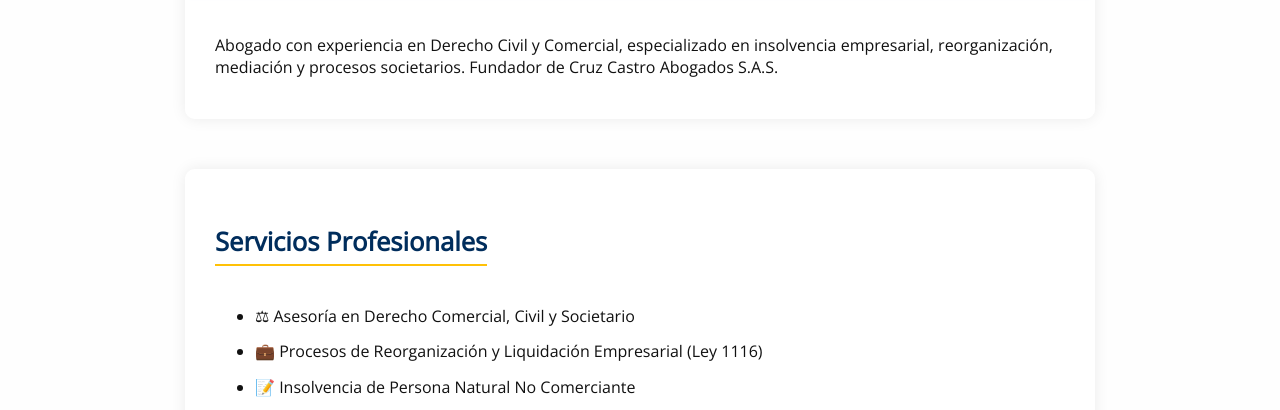
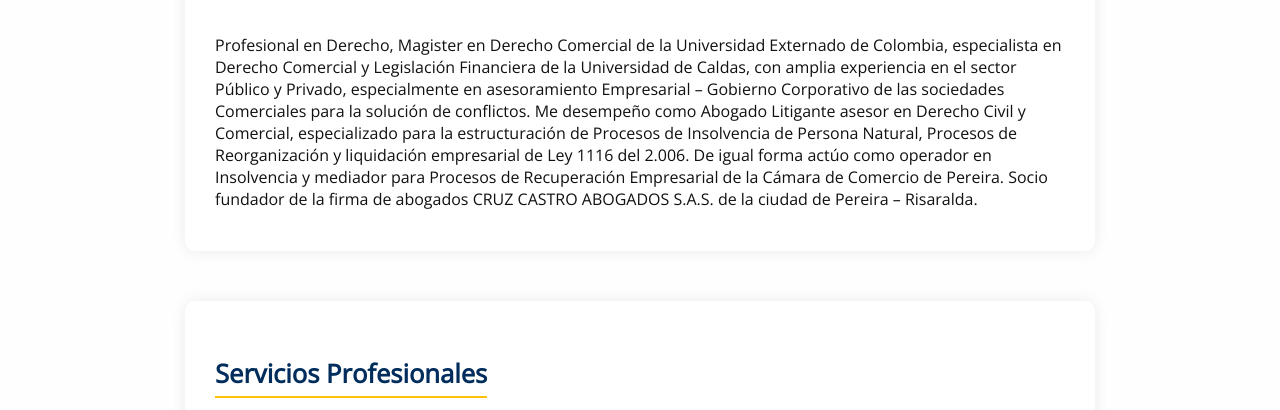
Before and after one commit to YeisonJara23/Cesar_Cruz, a plain HTML site: page index.html in a window 1280 px wide. Shown: the part 805-1215 px from the top of the page. Drawn offline with nearby package versions, Linux system fonts and the light colour scheme.

Commit message:
Actualizacion perfil profesional y Hoja de Vida

```diff
--- a/index.html
+++ b/index.html
@@ -53,9 +53,18 @@
     <section data-aos="fade-up">
       <h2>Perfil Profesional</h2>
       <p>
-        Abogado con experiencia en Derecho Civil y Comercial, especializado en
-        insolvencia empresarial, reorganización, mediación y procesos
-        societarios. Fundador de Cruz Castro Abogados S.A.S.
+        Profesional en Derecho, Magister en Derecho Comercial de la Universidad
+        Externado de Colombia, especialista en Derecho Comercial y Legislación
+        Financiera de la Universidad de Caldas, con amplia experiencia en el
+        sector Público y Privado, especialmente en asesoramiento Empresarial –
+        Gobierno Corporativo de las sociedades Comerciales para la solución de
+        conflictos. Me desempeño como Abogado Litigante asesor en Derecho Civil
+        y Comercial, especializado para la estructuración de Procesos de
+        Insolvencia de Persona Natural, Procesos de Reorganización y liquidación
+        empresarial de Ley 1116 del 2.006. De igual forma actúo como operador en
+        Insolvencia y mediador para Procesos de Recuperación Empresarial de la
+        Cámara de Comercio de Pereira. Socio fundador de la firma de abogados
+        CRUZ CASTRO ABOGADOS S.A.S. de la ciudad de Pereira – Risaralda.
       </p>
     </section>
 
```
Also changed, not shown: 1 other file.
